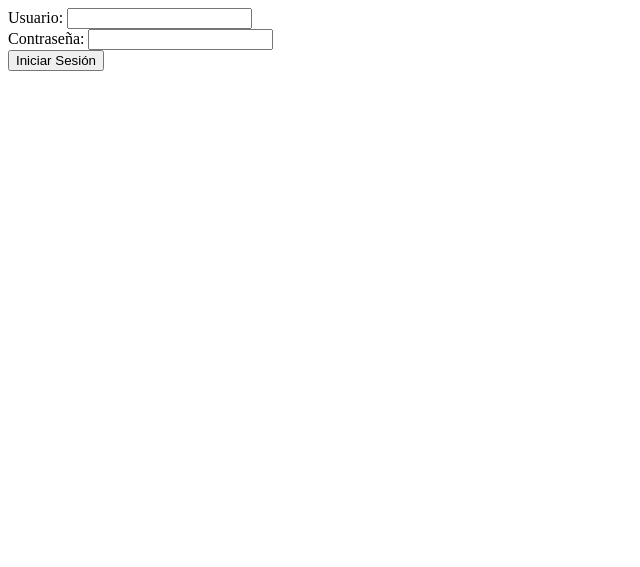
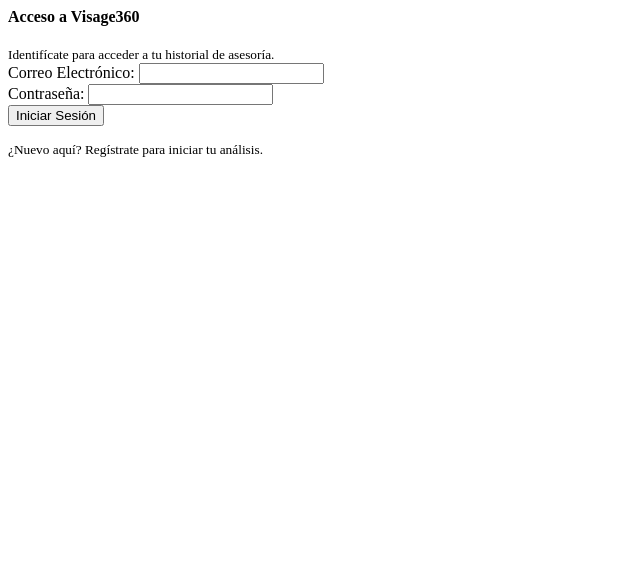
Before and after one commit to FanyKitty24/visage360, a Flask app: template templates/login.html in a window 1280 px wide. Shown: the top 567 px of the page, without its empty margins (0-640 px from the left). Run offline with Flask 3, Linux system fonts and the light colour scheme; the template is opened without the code that fills it, so the values that code supplies are empty.

Commit message:
Revamp login form with email input and styling

```diff
--- a/templates/login.html
+++ b/templates/login.html
@@ -1,13 +1,48 @@
-<form method="post" action="/IniciarSesion" id="frmInicioSesion">
-    <div class="mb-1">
-        <label for="txtUsuario">Usuario:</label>
-        <input type="text" id="txtUsuario" name="txtUsuario" class="form-control">
+<section class="d-flex justify-content-center align-items-center" style="min-height: 70vh;">
+    <div class="card shadow p-4" style="width: 100%; max-width: 400px;">
+        <div class="card-header text-center bg-primary text-white">
+            <h4 class="mb-0">Acceso a Visage360</h4>
+            <small>Identifícate para acceder a tu historial de asesoría.</small>
+        </div>
+        <div class="card-body">
+            <!--
+                El atributo action y method se eliminan/ignoran porque AngularJS
+                intercepta el evento 'submit' y usa AJAX.
+            -->
+            <form id="frmInicioSesion" novalidate>
+
+                <div class="mb-3">
+                    <!-- Modificado a 'Correo Electrónico' para coincidir con la columna 'email' -->
+                    <label for="txtEmail" class="form-label">Correo Electrónico:</label>
+                    <!-- El ID y el valor ahora reflejan el campo que Flask espera: 'email' -->
+                    <input
+                        type="email"
+                        id="txtEmail"
+                        name="txtEmail"
+                        class="form-control"
+                        required>
+                </div>
+
+                <div class="mb-3">
+                    <label for="txtContrasena" class="form-label">Contraseña:</label>
+                    <!-- El ID y el valor ahora reflejan el campo que Flask espera: 'password' -->
+                    <input
+                        type="password"
+                        id="txtContrasena"
+                        name="txtContrasena"
+                        class="form-control"
+                        required>
+                </div>
+
+                <div class="mb-1 text-center">
+                    <button type="submit" class="btn btn-primary w-100">
+                        <i class="bi bi-person-fill"></i> Iniciar Sesión
+                    </button>
+                </div>
+            </form>
+        </div>
+        <div class="card-footer text-muted text-center">
+            <small>¿Nuevo aquí? Regístrate para iniciar tu análisis.</small>
+        </div>
     </div>
-    <div class="mb-1">
-        <label for="txtContrasena">Contraseña:</label>
-        <input type="password" id="txtContrasena" name="txtContrasena" class="form-control">
-    </div>
-    <div class="mb-1 text-end">
-        <button class="btn btn-primary">Iniciar Sesión</button>
-    </div>
-</form>
+</section>
```
